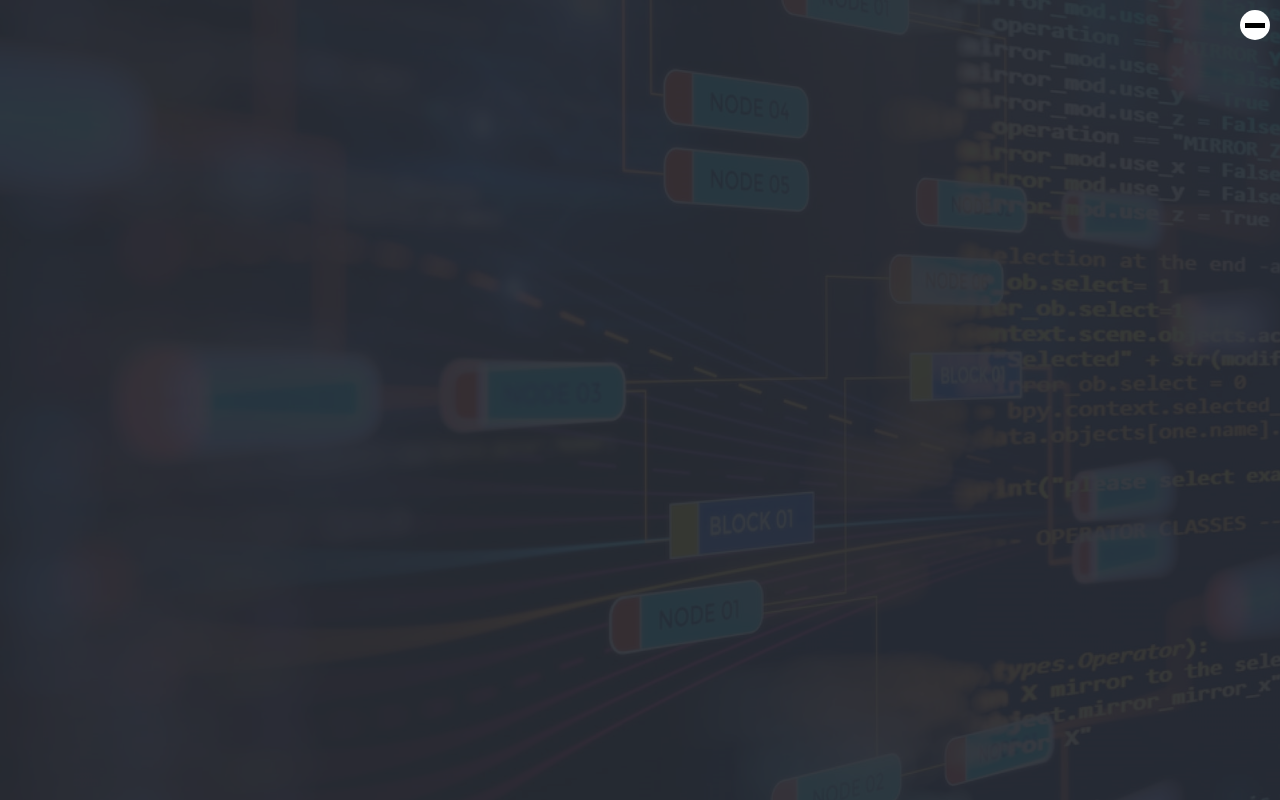
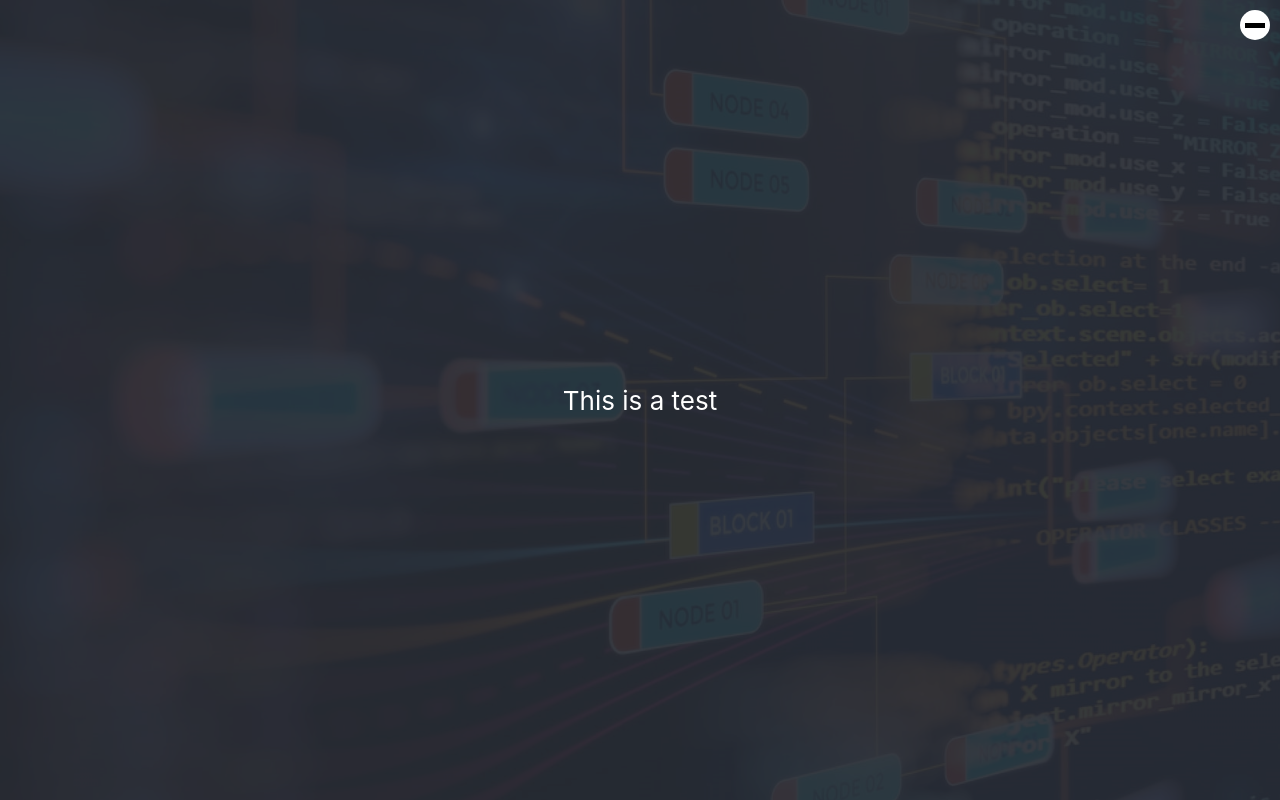
Before and after one commit to BillPepper/FlawlessLogic.net, a React (Create React App) app: page /about in a window 1280 px wide. Built offline with nearby package versions, Linux system fonts and the light colour scheme.

Commit message:
add more realistic menu items

```diff
--- a/src/App.js
+++ b/src/App.js
@@ -32,16 +32,16 @@ class App extends Component {
               <a href="/">Home</a>
             </li>
             <li>
-              <a href="/test">About</a>
+              <a href="/about">About</a>
             </li>
             <li>
-              <a href="#">Programming</a>
+              <a href="/programming">Programming</a>
             </li>
             <li>
-              <a href="#">Music</a>
+              <a href="/music">Music</a>
             </li>
             <li>
-              <a href="#">Social</a>
+              <a href="/social">Social</a>
             </li>
           </ul>
         </div>
@@ -52,7 +52,11 @@ class App extends Component {
           <Router>
             <Switch>
               <Route exact path="/" render={() => this.renderHome()} />
-              <Route exact path="/test" render={() => this.renderTest()} />
+              <Route
+                exact
+                path="/(about|programming|music|social)"
+                render={() => this.renderTest()}
+              />
             </Switch>
           </Router>
         </div>
```
